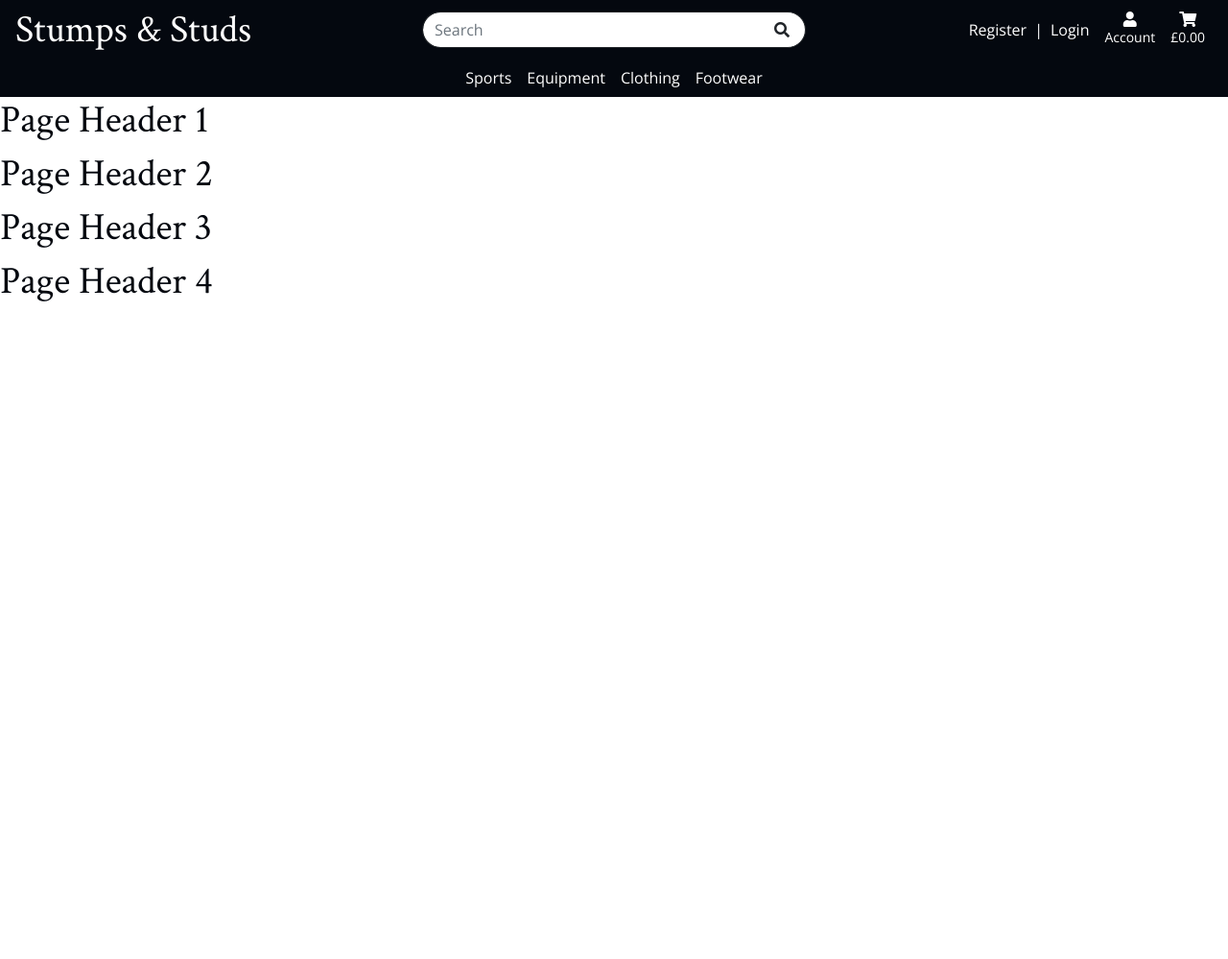
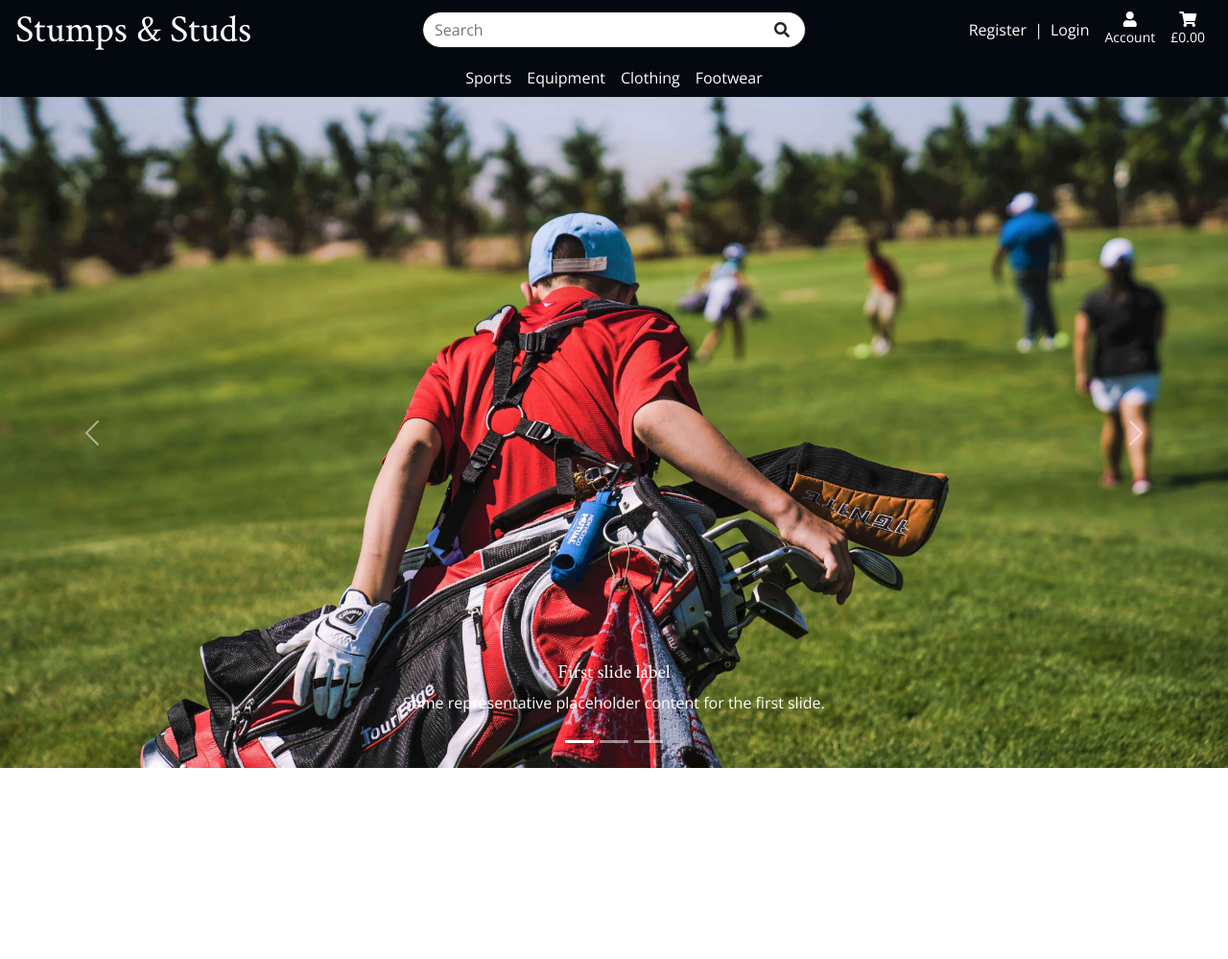
Before and after one commit to LukeGarnham/Stumps-and-Studs-MS4, a Django app: page / in a window 1280 px wide. Shown: the top 999 px of the page at 96% size. Run offline with Django 3.2, Linux system fonts and the light colour scheme; some libraries are stand-ins or nearby versions.

Commit message:
Add Bootstrap carousel to home page.  Load images and apply custom CSS to resize images.

```diff
--- a/home/templates/home/index.html
+++ b/home/templates/home/index.html
@@ -2,8 +2,45 @@
 {% load static %}
 
 {% block content %}
-    <h1>Page Header 1</h1>
-    <h1>Page Header 2</h1>
-    <h1>Page Header 3</h1>
-    <h1>Page Header 4</h1>
+    <div class="container-fluid px-0">
+        <!-- Source: https://getbootstrap.com/docs/5.0/components/carousel/#with-captions -->
+        <div id="carouselExampleCaptions" class="carousel slide carousel-fade" data-bs-ride="carousel">
+            <div class="carousel-indicators">
+                <button type="button" data-bs-target="#carouselExampleCaptions" data-bs-slide-to="0" class="active" aria-current="true" aria-label="Slide 1"></button>
+                <button type="button" data-bs-target="#carouselExampleCaptions" data-bs-slide-to="1" aria-label="Slide 2"></button>
+                <button type="button" data-bs-target="#carouselExampleCaptions" data-bs-slide-to="2" aria-label="Slide 3"></button>
+            </div>
+            <div class="carousel-inner">
+                <div class="carousel-item active">
+                    <img src="/media/golfer.jpg" class="d-block w-100 img-fluid" alt="Golfer with equipment">
+                    <div class="carousel-caption d-none d-md-block">
+                        <h5>First slide label</h5>
+                        <p>Some representative placeholder content for the first slide.</p>
+                    </div>
+                </div>
+                <div class="carousel-item">
+                    <img src="/media/clothing.jpg" class="d-block w-100 img-fluid" alt="Women wearing sports clothing">
+                    <div class="carousel-caption d-none d-md-block">
+                        <h5>Second slide label</h5>
+                        <p>Some representative placeholder content for the second slide.</p>
+                    </div>
+                </div>
+                <div class="carousel-item">
+                    <img src="/media/running-shoes.jpg" class="d-block w-100 img-fluid" alt="Multiple joggers wearing running shoes.">
+                    <div class="carousel-caption d-none d-md-block">
+                        <h5>Third slide label</h5>
+                        <p>Some representative placeholder content for the third slide.</p>
+                    </div>
+                </div>
+            </div>
+            <button class="carousel-control-prev" type="button" data-bs-target="#carouselExampleCaptions" data-bs-slide="prev">
+                <span class="carousel-control-prev-icon" aria-hidden="true"></span>
+                <span class="visually-hidden">Previous</span>
+            </button>
+            <button class="carousel-control-next" type="button" data-bs-target="#carouselExampleCaptions" data-bs-slide="next">
+                <span class="carousel-control-next-icon" aria-hidden="true"></span>
+                <span class="visually-hidden">Next</span>
+            </button>
+        </div>
+    </div>
 {% endblock %}
--- a/static/css/base.css
+++ b/static/css/base.css
@@ -1,4 +1,8 @@
+/*Import fonts from Google Fonts: Open Sans font for body, Crimson Text for headers */
+
 @import url('https://fonts.googleapis.com/css2?family=Crimson+Text&family=Open+Sans&display=swap');
+
+/*----------------------------------------------------------------------------------------------------------General rules*/
 
 body {
     color: #04080F;
@@ -10,14 +14,6 @@ body {
 
 h1,h2,h3,h4,h5,h6 {
     font-family: 'Crimson Text', serif;
-}
-
-header {
-    background-color: #04080F;
-    color: #fff;
-    position: fixed;
-    top: 0;
-    width: 100%;
 }
 
 .btn, .btn:focus {
@@ -37,6 +33,17 @@ a {
 #search-button {
     color: #fff;
     border: none;
+}
+
+/*----------------------------------------------------------------------------------------------------------Navbar*/
+
+header {
+    background-color: #04080F;
+    color: #fff;
+    position: fixed;
+    top: 0;
+    width: 100%;
+    z-index: 999;
 }
 
 .dropdown-menu {
@@ -59,10 +66,25 @@ a {
     color: #fff;
 }
 
+/*----------------------------------------------------------------------------------------------------------Home Pages*/
+
+/*------------------------------------------------Carousel*/
+
+.carousel-item img {
+    width: auto;
+    height: calc(100vh - 101px);
+    object-fit: cover;
+}
+
+/*----------------------------------------------------------------------------------------------------------Media Queries*/
+
 /* Apply to screen sizes up to 768px width */
 @media only screen and (max-width: 768px) {
     /* Adjust the top margin to account for smaller header & navbar. */
     body {
       margin-top: 61px;
     }
+    .carousel-item img {
+        height: calc(100vh - 61px);
+    }
   }
```
Also changed, not shown: README.md, media/clothing.jpg (added), media/cricketer.jpg (added), media/golfer.jpg (added), media/running-shoes.jpg (added).
